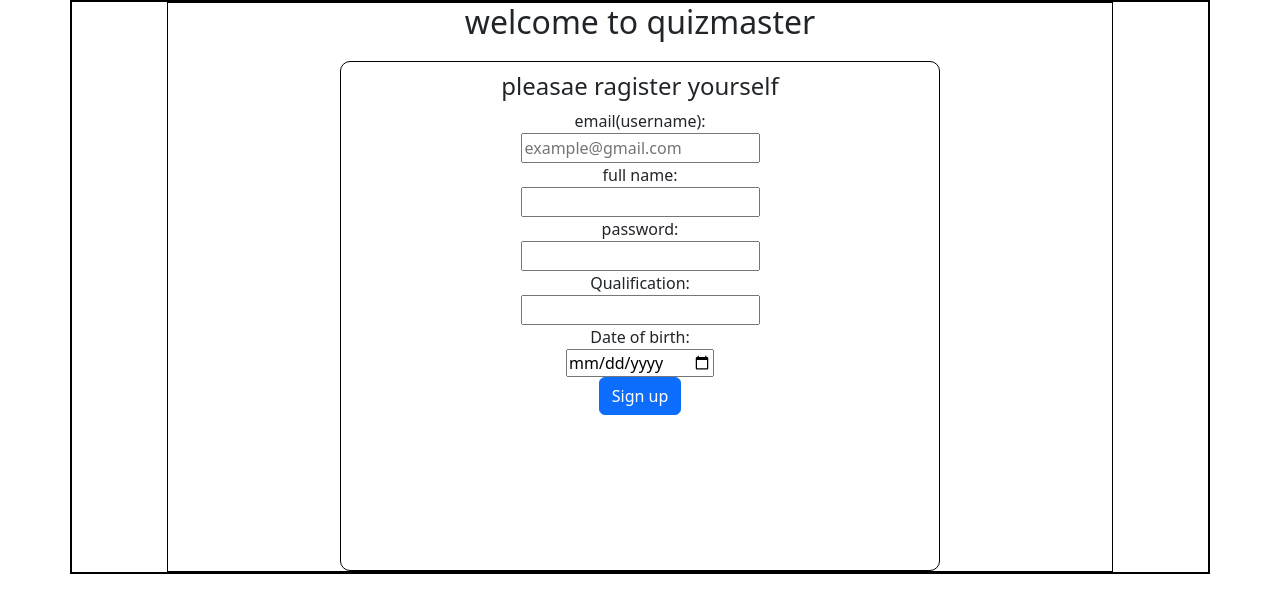
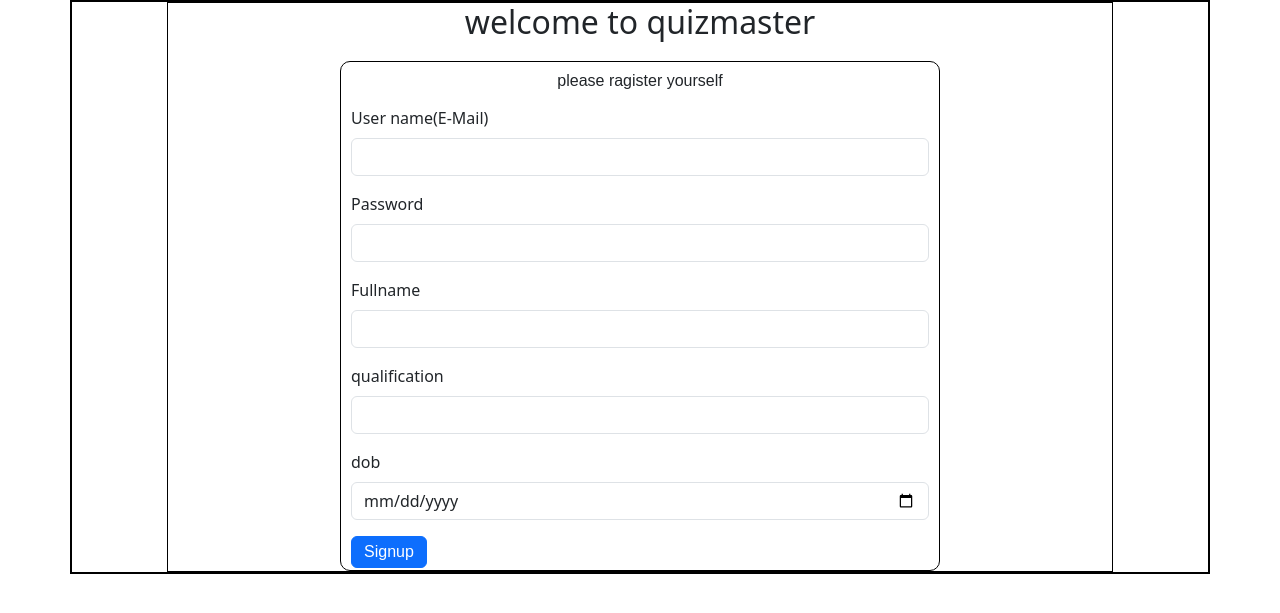
Before and after one commit to 23f3001800/quizmaster1, a Flask app: page /sign_up in a window 1280 px wide. Shown: the top 613 px of the page. Run offline with Flask 3, Linux system fonts and the light colour scheme.

Commit message:
70% completed

```diff
--- a/app.py
+++ b/app.py
@@ -7,7 +7,7 @@ app=None
 
 def my_app():
     app=Flask(__name__)
-    app.config["SQLALCHEMY_DATABASE_URI"]="sqlite:///Quiz_mater.sqlite3"
+    app.config["SQLALCHEMY_DATABASE_URI"]="sqlite:///Quiz_master.sqlite3"
     db.init_app(app)
     app.app_context().push()
     app.debug=True
@@ -18,4 +18,4 @@ from controllers.main import *
 
 
 if __name__=="__main__":
-    app.run(debug=True)
+    app.run()
--- a/controllers/main.py
+++ b/controllers/main.py
@@ -1,5 +1,7 @@
-from flask import Flask, render_template,url_for, redirect
+from flask import Flask, render_template,url_for, redirect,request
 from flask import current_app as app
+from models.database import db, User, Subject,Chapter, Question, Quiz, Score
+from datetime import datetime
 
 
 @app.route("/")
@@ -8,7 +10,108 @@ def index():
 
 @app.route("/sign_up",methods=["GET","POST"])
 def sign_up():
+    if request.method=="POST":
+        uname=request.form.get('user_name')
+        password=request.form.get('password')
+        fname=request.form.get('full_name')
+        quali=request.form.get('qualification')
+        dob=request.form.get('dob')
+        dob = datetime.strptime(dob, "%Y-%m-%d").date()
+        user=User(full_name=fname,email=uname,password=password, qualification=quali,dob=dob)
+        db.session.add(user)
+        db.session.commit()
+        return redirect(url_for('index'))
+
     return render_template("signup.html")
+
+@app.route("/login",methods=["GET","POST"])
+def login():
+    if request.method=="POST":
+        uname=request.form.get('user_name')
+        password=request.form.get('password')
+        user=User.query.filter_by(email=uname,password=password).first()
+        if user and user.id==0:
+            return redirect(url_for('admin_dashboard'))
+        elif user and id==1:
+            return redirect(url_for("user_dashboard"))
+        else:
+            return "invalid input"
+    return render_template("login.html")
+
+@app.route("/admin_dashboard")
+def admin_dahboard():
+
+    return render_template("admindashboard.html")
+
+@app.route("/new_subject" ,methods=["GET","POST"])
+def new_subject():
+    if request.method=="POST":
+        new_subject=request.form.get("new_subject")
+        desc=request.form.get('desc')
+        subject=Subject(name=new_subject,description=desc)
+        if subject:
+            return "invalid"
+        db.session.add(subject)
+        db.session.commit()
+        return redirect(url_for('admin_dahboard'))
+    return render_template("newsubject.html")
+
+@app.route("/new_chapter" ,methods=["GET","POST"])
+def new_chapter():
+    if request.method=="POST":
+        new_chapter=request.form.get('newchapter')
+        desc=request.form.get('description')
+        chapter=Chapter(name=new_chapter,description=desc)
+        if chapter:
+            return "invalid"
+        db.session.add(chapter)
+        db.session.commit()
+
+        return redirect(url_for('admin_dashboard'))
+    return render_template("newchapter.html")
+
+@app.route("/new_question" ,methods=["GET","POST"])
+def new_question():
+    if request.method=="POST":
+        new_chapter=request.form.get('newchapter')
+        desc=request.form.get('description')
+        question=Question(name=new_chapter,description=desc)
+        if question:
+            return "invalid"
+        db.session.add(question)
+        db.session.commit()
+    return render_template("user_dashboard.html")
+
+@app.route("/new_quiz" ,methods=["GET","POST"])
+def new_quiz():
+    if request.method=="POST":
+        new_chapter=request.form.get('newchapter')
+        desc=request.form.get('description')
+        quiz=Quiz(name=new_chapter,description=desc)
+        if quiz:
+            return "invalid"
+        db.session.add(quiz)
+        db.session.commit()
+    return render_template("newquiz.html")
+
+@app.route("/quiz_management" ,methods=["GET","POST"])
+def quiz_management():
+    return render_template("quiz_management.html")
+
+@app.route("/user_dashboard" ,methods=["GET","POST"])
+def user_dashboard():
+    return render_template("user_dashboard.html")
+
+@app.route("/view_score" ,methods=["GET","POST"])
+def view_score():
+    return render_template("view.html")
+
+@app.route("/scores" ,methods=["GET","POST"])
+def scores():
+    return render_template("scores.html")
+
+
+
 
 
 
--- a/static/main.css
+++ b/static/main.css
@@ -75,3 +75,7 @@
     text-align: center;
     color: blueviolet;
 }
+.center{
+    text-align: center;
+    font: 1em sans-serif;
+}
--- a/templates/index.html
+++ b/templates/index.html
@@ -14,6 +14,7 @@
             <div class="my_form">
             </div>
             <a class="btn btn-primary" href="/login" role="button">Login</a>
+            new user? <a class="btn btn-success" href="/sign_up" role="button">ragister</a>
         </div>
     </div>
   </body>
--- a/templates/login.html
+++ b/templates/login.html
@@ -13,10 +13,10 @@
             <h1 style="text-align: center;">welcome to quizmaster</h1>
             <div class="my_form" style="text-align: center;">
                 <h3>pleasae login here</h3>
-                <form action="GET">
+                <form action="login" method="POST">
                     <label for="email">email(username):</label><br>
                     <input type="email" id="username" name="username" required><br>
-                    <label for="password"> password:  </label><br>
+                    <label for="password" > password:  </label><br>
                     <input type="password" id="password" name="password" required><br>
                     <button type="button" class="btn btn-primary">login</button>
                 </form>
--- a/templates/signup.html
+++ b/templates/signup.html
@@ -11,20 +11,32 @@
     <div class="container">
         <div class="panel">
             <h2 style="text-align: center;">welcome to quizmaster</h2>
-            <div class="my_form" style="text-align: center;">
-                <h4>pleasae ragister yourself</h4>
-                <form action="POST">
-                    <label for="email">email(username):</label><br>
-                    <input type="email" id="username" name="username" placeholder="example@gmail.com" required><br>
-                    <label for="fullname">full name:</label><br>
-                    <input type="text" required><br>
-                    <label for="password">password:</label><br>
-                    <input type="password" id="password" required><br>
-                    <label for="qualification">Qualification:</label><br>
-                    <input type="text"><br>
-                    <label for="dob">Date of birth:</label><br>
-                    <input type="date"><br>
-                    <button type="button" class="btn btn-primary">Sign up</button>
+            <div class="my_form">
+                <p class="center">please ragister yourself</p>
+                <form action="sign_up" method="POST">
+                  <div class="mb-3">
+                    <label for="user_name" class="form-label">User name(E-Mail)</label>
+                    <input type="email" class="form-control" name="user_name" id="user_name">
+                  </div>
+                  <div class="mb-3">
+                    <label for="password" class="form-label">Password</label>
+                    <input type="password" class="form-control" name="password" id="password">
+                  </div>
+                  <div class="mb-3">
+                    <label for="full_name" class="form-label">Fullname</label>
+                    <input type="text" class="form-control" name="full_name" id="full_name">
+                  </div>
+                  <div class="mb-3">
+                    <label for="qualification" class="form-label">qualification</label>
+                    <input type="text" class="form-control" name="qualification" id="qualification">
+                  </div>
+                  <div class="mb-3">
+                    <label for="dob" class="form-label">dob</label>
+                    <input type="date" class="form-control" name="dob" id="dob">
+                  </div>
+                  <div class="mb-3">
+                    <button type="submit" class="btn btn-primary" style="text-align: center;font: 1em sans-serif;">Signup</button>
+                  </div>
                 </form>
             </div>
         </div>
```
Also changed, not shown: models/database.py (+8 -7 lines), templates/newchapter.html (+4 -4 lines), templates/newsubject.html (+5 -5 lines), instance/Quiz_master.sqlite3 (added), instance/Quiz_mater.sqlite3 (deleted).
